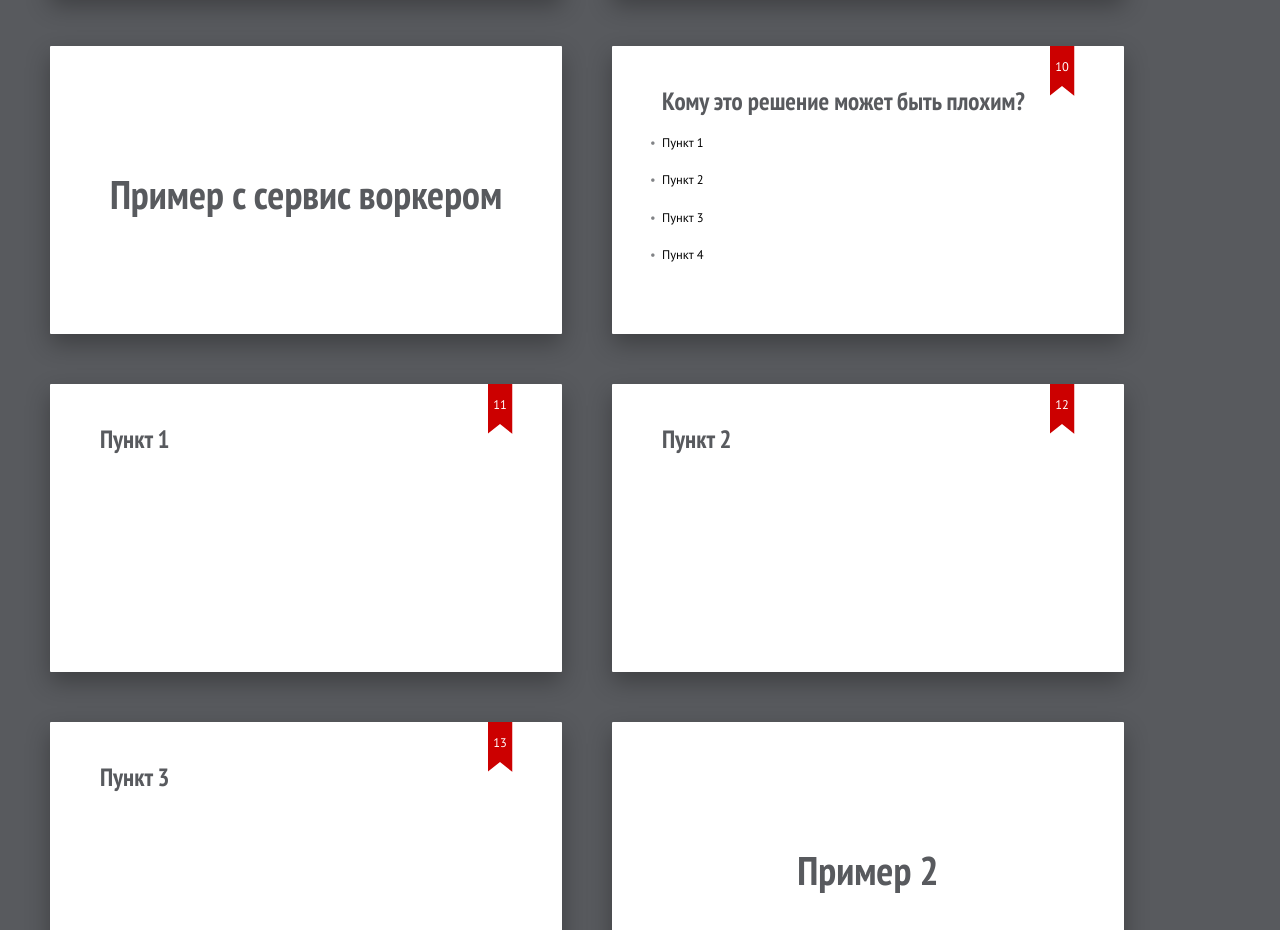
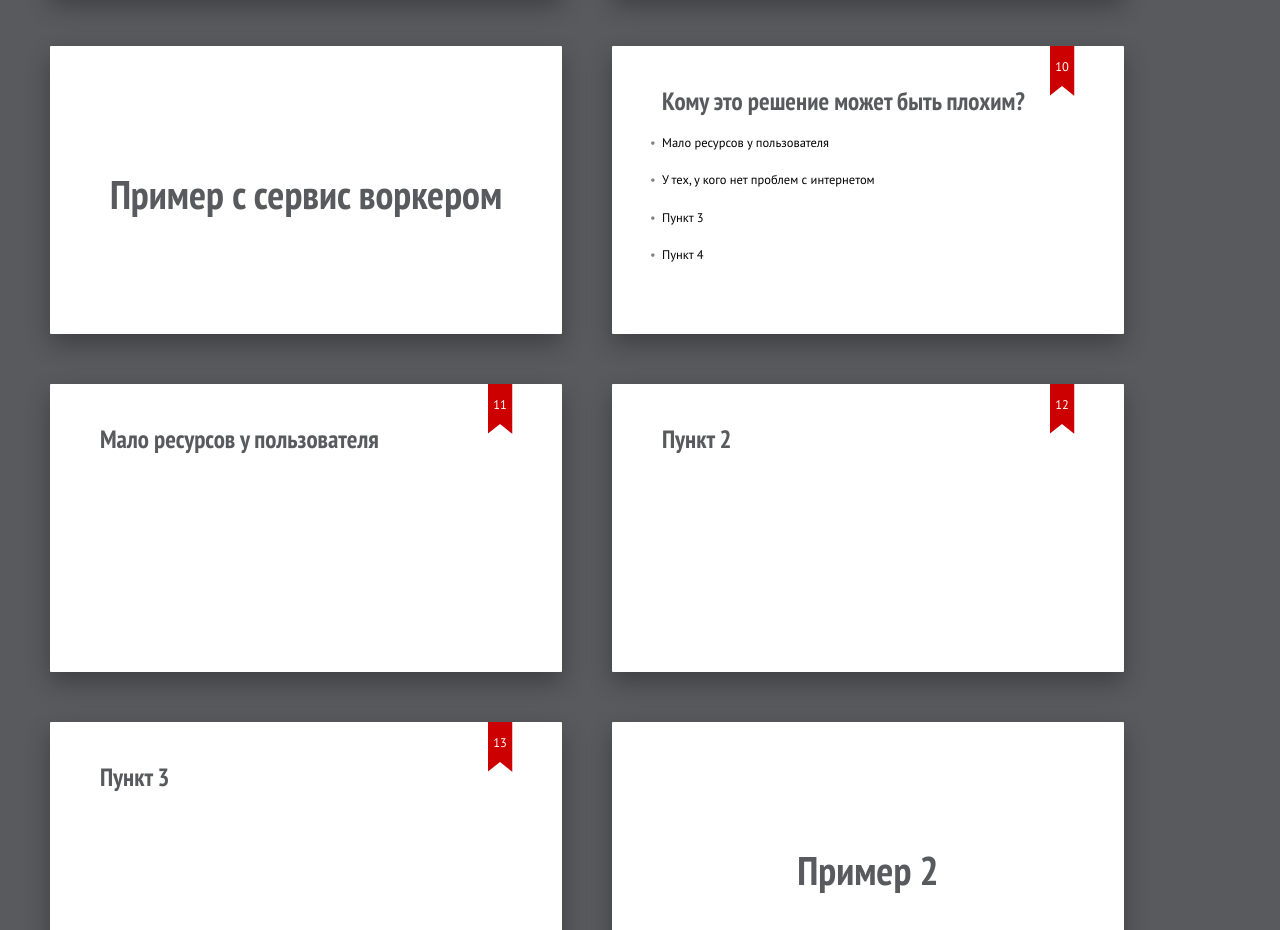
Before and after one commit to Chugainov/web-comfort, a plain HTML site: page index.html in a window 1280 px wide. Shown: the part 1480-2410 px from the top of the page. Drawn offline with Linux system fonts and the light colour scheme.

Commit message:
Updated slides

```diff
--- a/index.html
+++ b/index.html
@@ -147,10 +147,10 @@
         <h2>Кому это решение может быть плохим?</h2>
         <ul>
             <li>
-                <p> Пункт 1 </p>
+                <p> Мало ресурсов у пользователя </p>
             </li>
             <li>
-                <p> Пункт 2 </p>
+                <p> У тех, у кого нет проблем с интернетом </p>
             </li>
             <li>
                 <p> Пункт 3 </p>
@@ -162,7 +162,7 @@
     </section>
 
     <section class="slide">
-        <h2>Пункт 1</h2>
+        <h2>Мало ресурсов у пользователя</h2>
     </section>
     <section class="slide">
         <h2>Пункт 2</h2>
```
